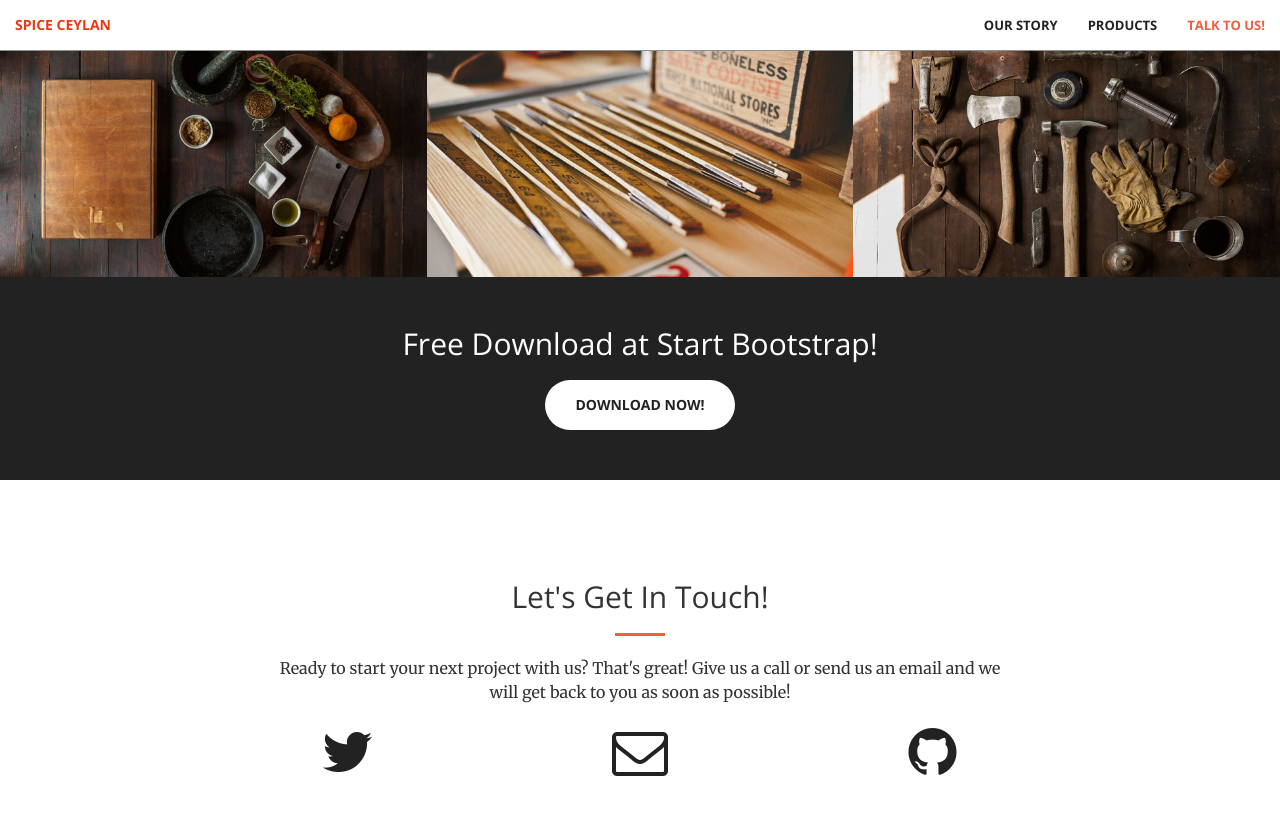
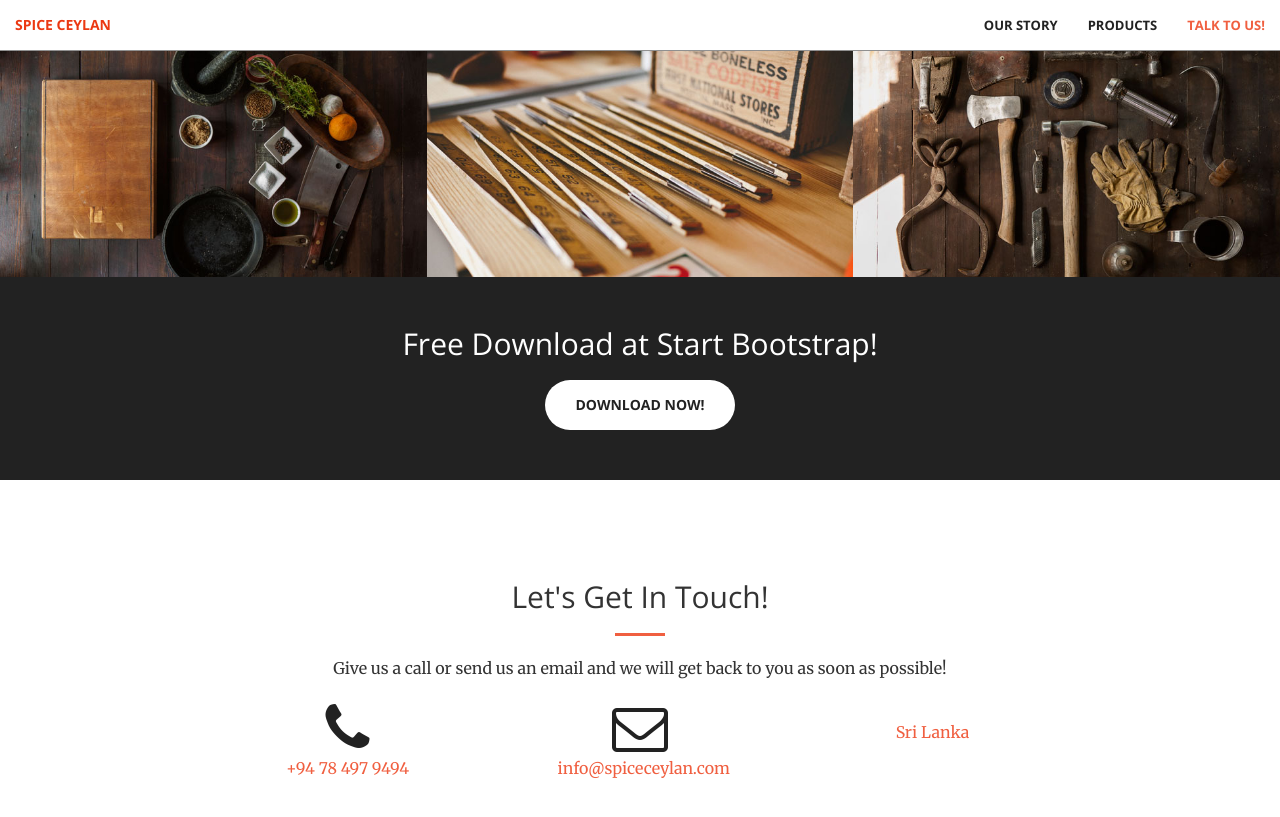
Before and after one commit to spiceceylan/spiceceylan.github.io, a Jekyll site: the page built from index.html, in a window 1280 px wide and 900 px high, scrolled down 1957 px. Shown: the top 817 px of the window. Built offline with Jekyll 4.4.1, drawn with Linux system fonts in a browser that asks for light colours.

Commit message:
contact us changes

```diff
--- a/_includes/contact.html
+++ b/_includes/contact.html
@@ -4,24 +4,24 @@
             <div class="col-lg-8 col-lg-offset-2 text-center">
                 <h2 class="section-heading">Let's Get In Touch!</h2>
                 <hr class="primary">
-                <p>Ready to start your next project with us? That's great! Give us a call or send us an email and we will get back to you as soon as possible!</p>
+                <p>Give us a call or send us an email and we will get back to you as soon as possible!</p>
             </div>
         <div class="col-lg-2 col-lg-offset-2 text-center">
-            <a href="https://twitter.com/{{ site.twitter_username }}">
-                <i class="fa fa-twitter fa-3x wow bounceIn" data-wow-delay=".1s"></i>
-                <p>{{ site.twitter_username }}</p>
+            <a href="tel:+94 78 497 9494">
+                <i class="fa fa-phone fa-3x wow bounceIn" data-wow-delay=".1s"></i>
+                <p>+94 78 497 9494</p>
             </a>
         </div>
         <div class="col-lg-2 col-lg-offset-1 text-center">
-            <a href="mailto:{{ site.email }}">
+            <a href="mailto:info@spiceceylan.com">
             <i class="fa fa-envelope-o fa-3x wow bounceIn" data-wow-delay=".1s"></i>
-                <p>{{ site.email }}</p>
+                <p>info@spiceceylan.com</p>
             </a>
         </div>
         <div class="col-lg-2 col-lg-offset-1 text-center">
             <a href="https://github.com/{{ site.github_username }}">
-            <i class="fa fa-github fa-3x wow bounceIn" data-wow-delay=".1s"></i>
-                <p>{{ site.github_username }}</p>
+            <i class="fa fa-map-maker fa-3x wow bounceIn" data-wow-delay=".1s"></i>
+                <p>Sri Lanka</p>
             </a>
         </div>
 
```
